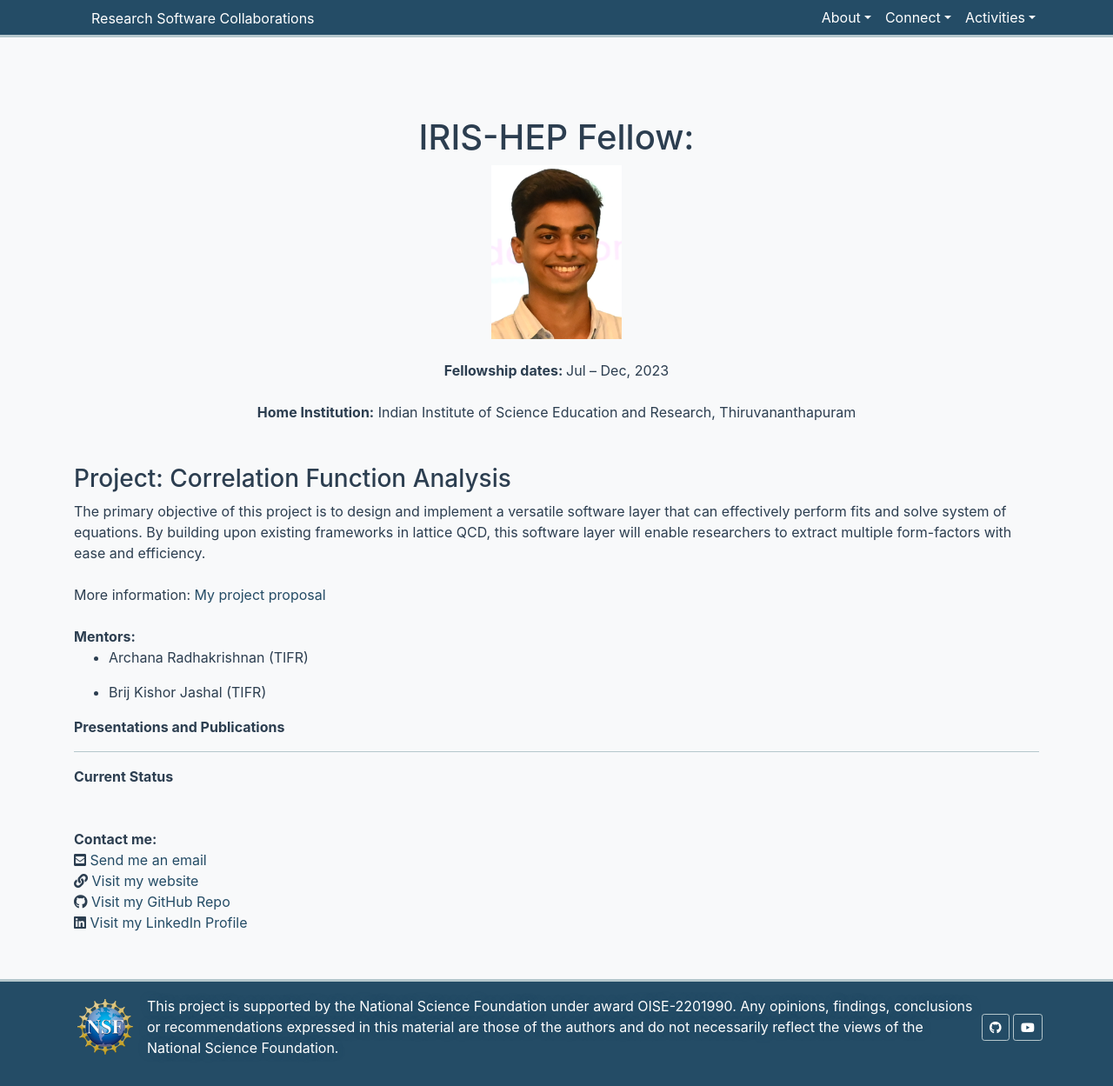
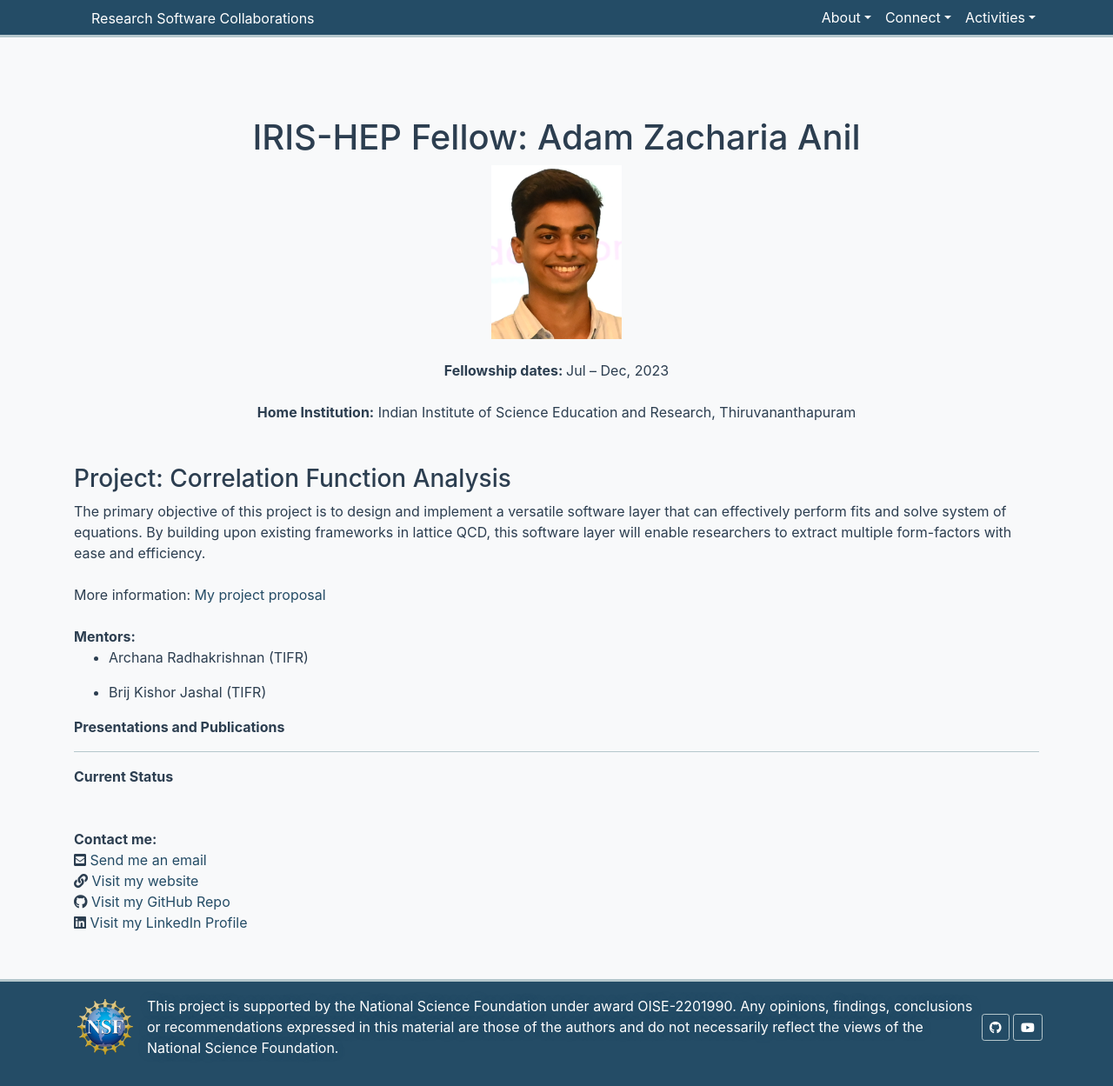
Before and after one commit to research-software-collaborations/research-software-collaborations.github.io, a Jekyll site: the page built from pages/trainees/adamzacharia.md, in a window 1280 px wide and 1249 px high. Shown: the whole window at 87% size. Built offline with Jekyll 4.4.1, drawn with Linux system fonts in a browser that asks for light colours; cached includes are drawn as plain includes; part of the change alters nothing that is shown.

```diff
--- a/_layouts/fellow.html
+++ b/_layouts/fellow.html
@@ -8,7 +8,7 @@
 
       <div>
         <br>
-        <center><h1>IRIS-HEP Fellow: {{ page.fellow-name }}</h1>
+        <center><h1>IRIS-HEP Fellow: {{ page.myname }}</h1>
 
           <img src="{{page.photo}}" width="150px">
           <br>
```
